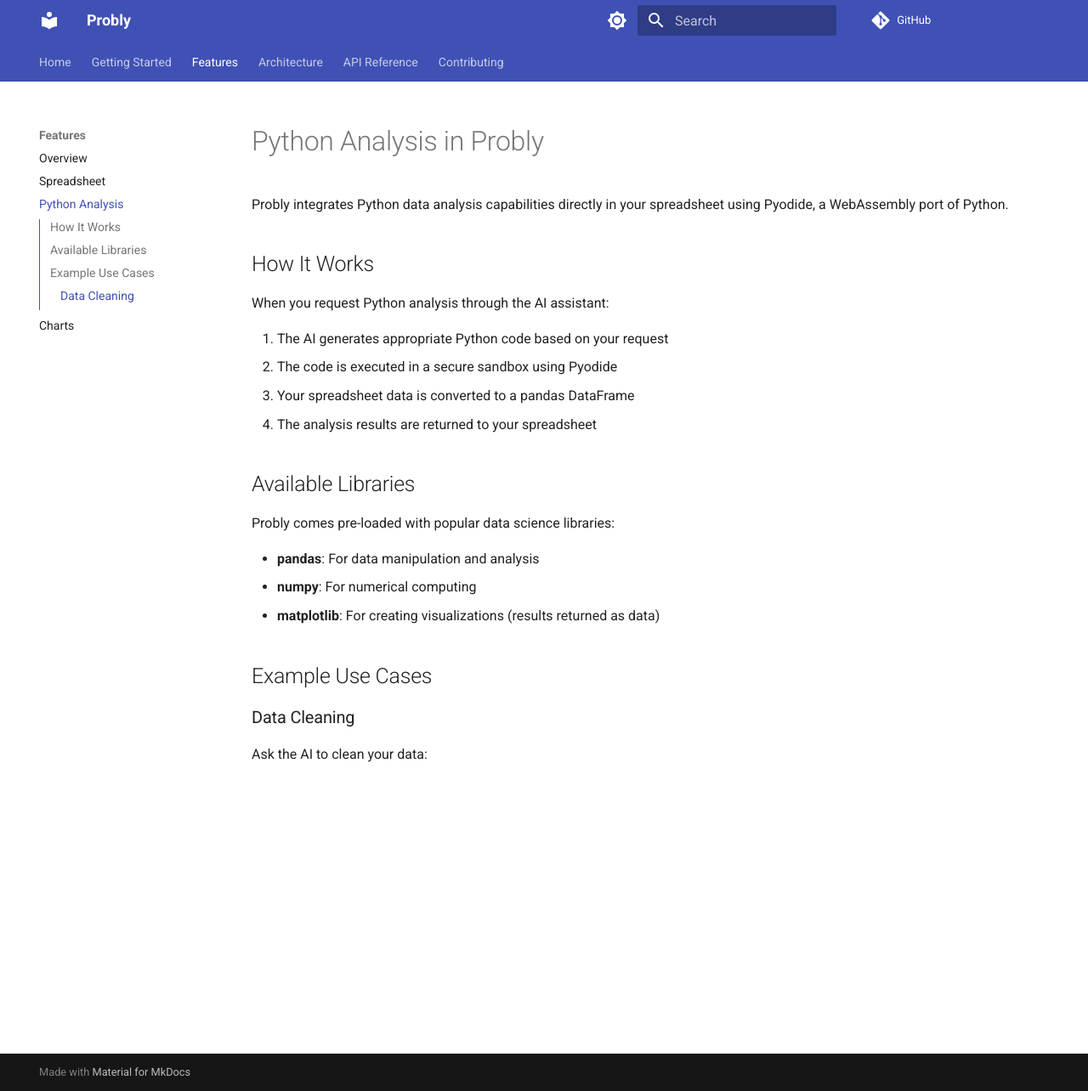
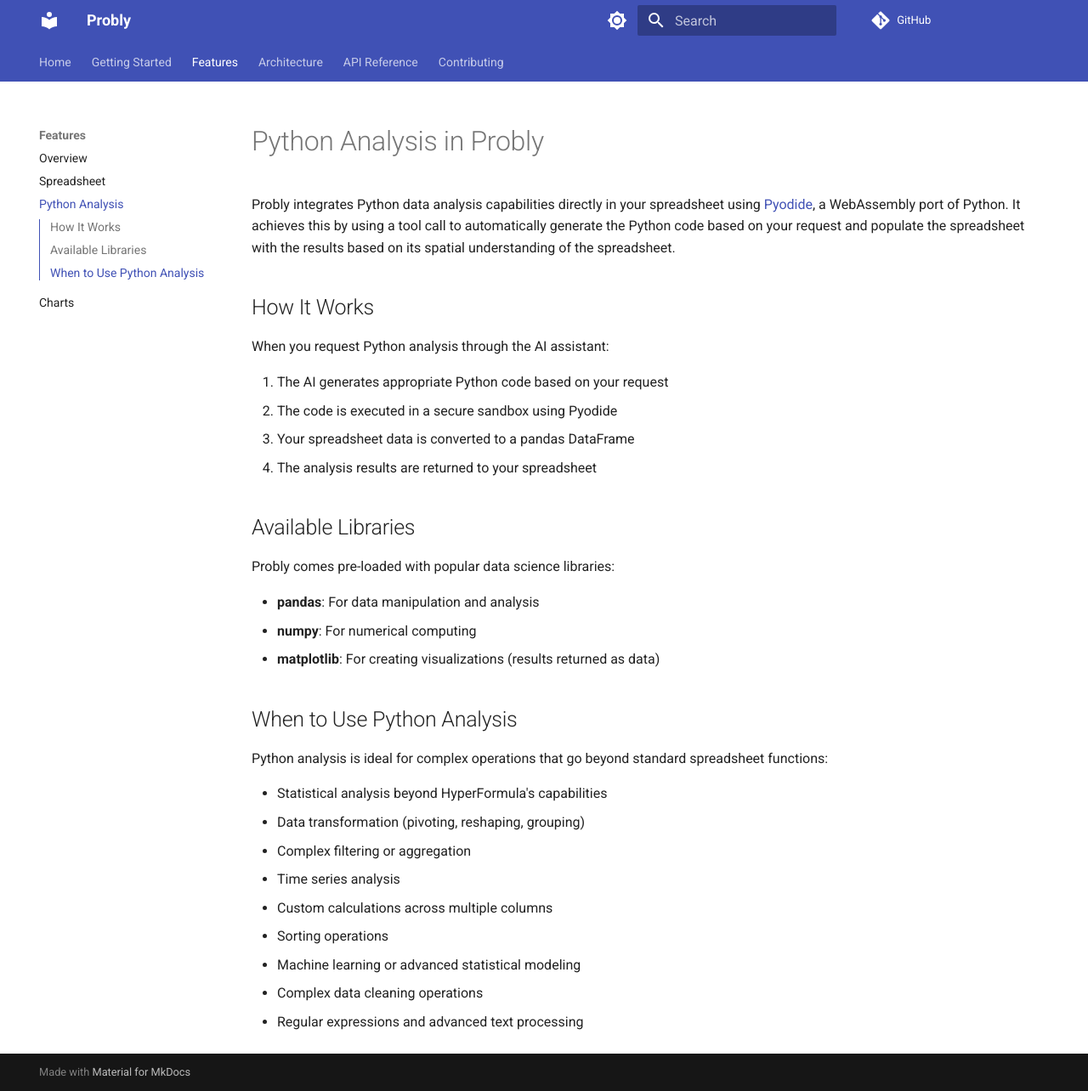
Before and after one commit to Thesskyy/probly, an MkDocs documentation site: the page built from docs/docs/features/python-analysis.md, in a window 1280 px wide and 1284 px high. Shown: the whole window at 85% size. Built offline with MkDocs 1.6.1 and Material for MkDocs 9.7.7, drawn with Linux system fonts in a browser that asks for light colours; comment, search, counter and statistics services are not loaded.

Commit message:
update docs

```diff
--- a/docs/docs/features/python-analysis.md
+++ b/docs/docs/features/python-analysis.md
@@ -1,6 +1,6 @@
 # Python Analysis in Probly
 
-Probly integrates Python data analysis capabilities directly in your spreadsheet using Pyodide, a WebAssembly port of Python.
+Probly integrates Python data analysis capabilities directly in your spreadsheet using [Pyodide](https://pyodide.org/en/stable/), a WebAssembly port of Python. It achieves this by using a tool call to automatically generate the Python code based on your request and populate the spreadsheet with the results based on its spatial understanding of the spreadsheet.
 
 ## How It Works
 
@@ -19,8 +19,16 @@
 - **numpy**: For numerical computing
 - **matplotlib**: For creating visualizations (results returned as data)
 
-## Example Use Cases
+## When to Use Python Analysis
 
-### Data Cleaning
+Python analysis is ideal for complex operations that go beyond standard spreadsheet functions:
 
-Ask the AI to clean your data:
+- Statistical analysis beyond HyperFormula's capabilities
+- Data transformation (pivoting, reshaping, grouping)
+- Complex filtering or aggregation
+- Time series analysis
+- Custom calculations across multiple columns
+- Sorting operations
+- Machine learning or advanced statistical modeling
+- Complex data cleaning operations
+- Regular expressions and advanced text processing
```
Also changed, not shown: docs/docs/architecture/overview.md (+32 -24 lines), docs/docs/features/charts.md (+2 -0 lines), docs/docs/index.md (+4 -1 lines), README.md.
